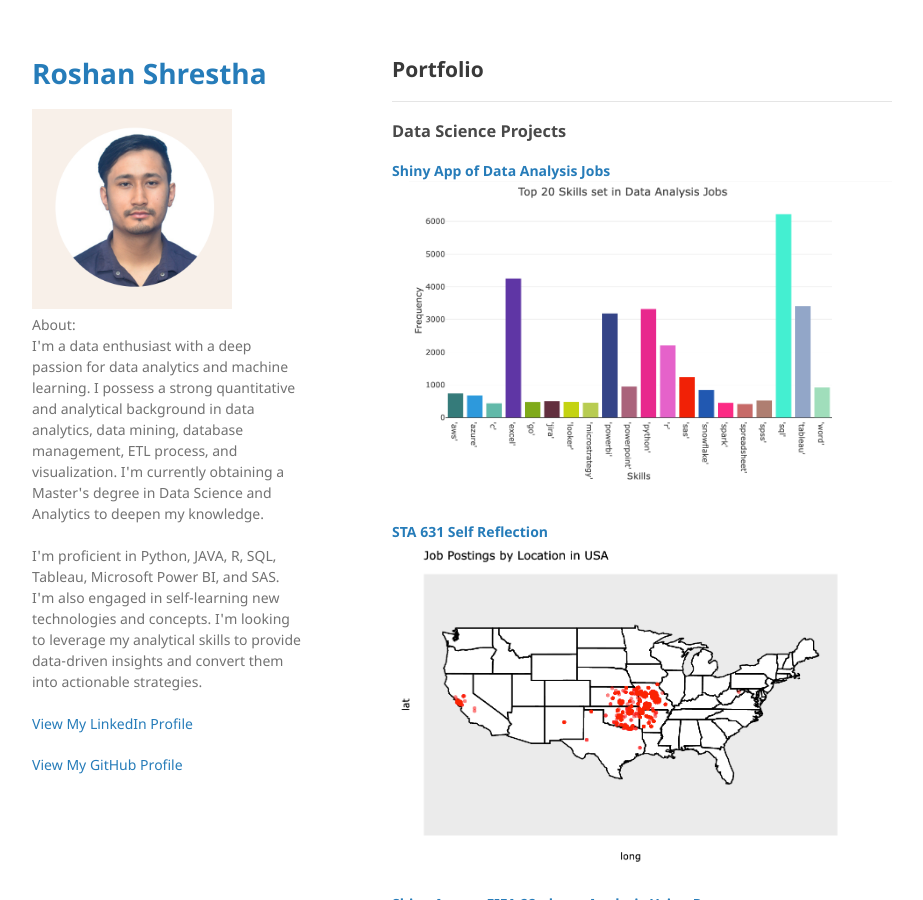
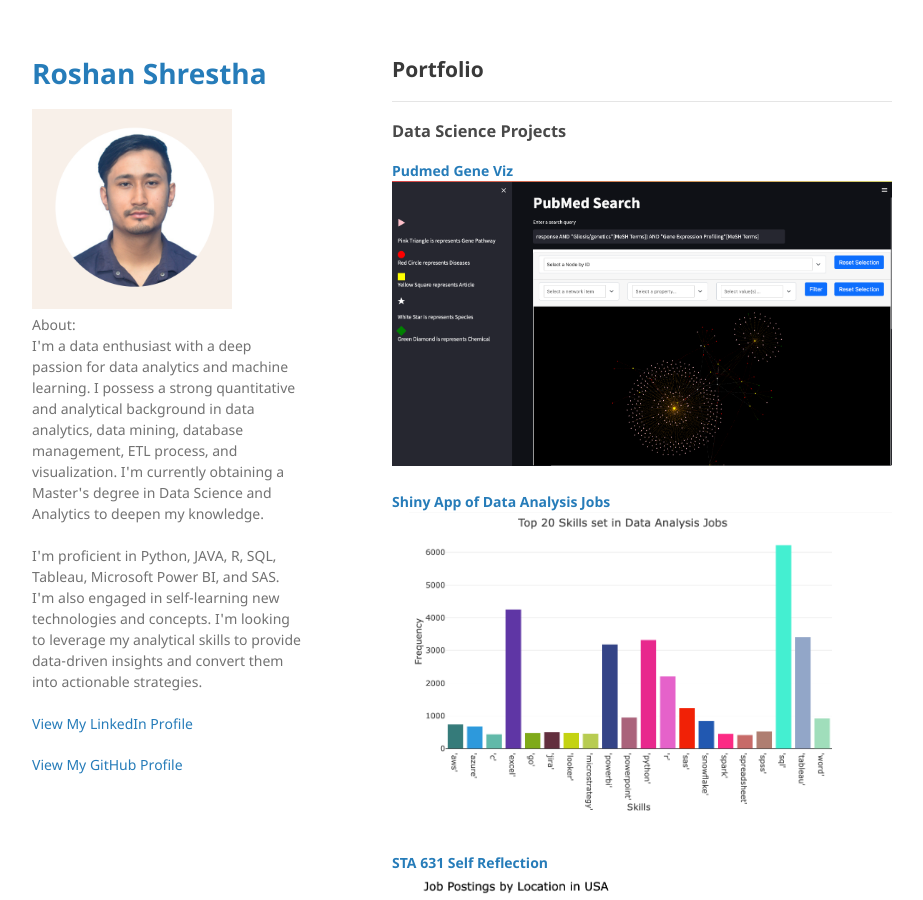
Before and after one commit to casirose/casirose.github.io, a Jekyll site: the page built from index.md, in a window 1280 px wide and 900 px high. Shown: the whole window, without its empty margins (178-1101 px from the left). Built offline with Jekyll 4.4.1, drawn with Linux system fonts in a browser that asks for light colours; our own code applies the rules of GitHub Pages for plain Markdown files.

Commit message:
Update index.md

```diff
--- a/index.md
+++ b/index.md
@@ -3,6 +3,9 @@
 ---
 
 ### Data Science Projects
+
+**[Pudmed Gene Viz](https://github.com/casirose/NLP-for-Bioinformatics/blob/main/Geneviz.py)
+<img src="/assets/img/Pubmed.png?raw=true"/>**
 
 **[Shiny App of Data Analysis Jobs](https://roshanshrestha.shinyapps.io/Analysis/?_ga=2.71965843.1877477368.1682612833-638465303.1682612833)
 <img src="/assets/img/DataAnalysisJobs.png?raw=true"/>**
```
